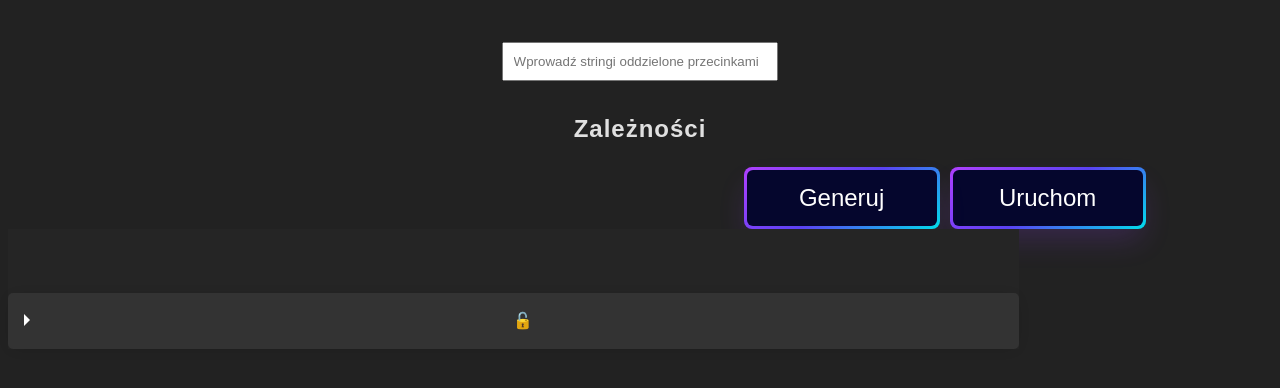
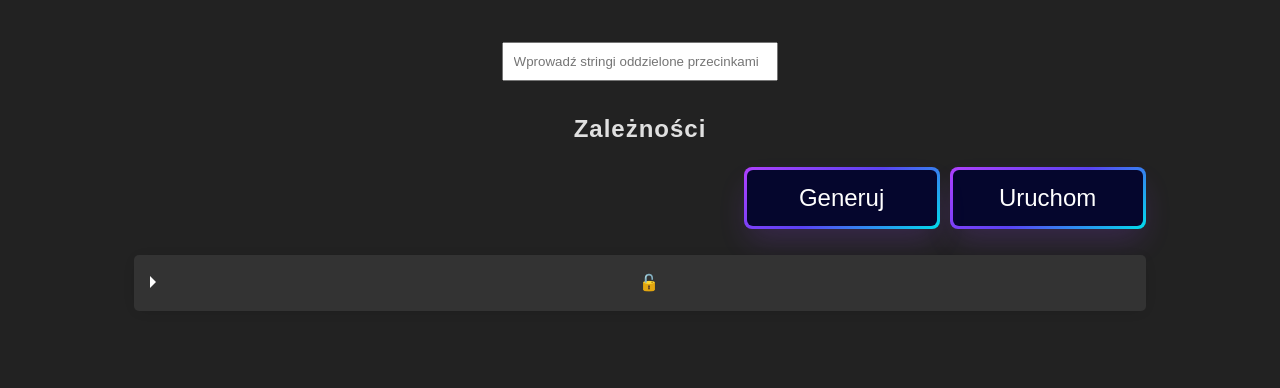
Before and after one commit to r3conx/Tester-Zale-no-ci, a plain HTML site: page index.html in a window 1280 px wide. Drawn offline with Linux system fonts and the light colour scheme.

Commit message:
17 sty 2024, 15:24

```diff
--- a/style.css
+++ b/style.css
@@ -55,7 +55,7 @@ details {
     div#results {
         background: #252525;
     }
-    div#czas, div#results, div#dependenciesList, details {
+    div#czas, div#results {
         display: block;
         float: left;
         background: #252525;
```
